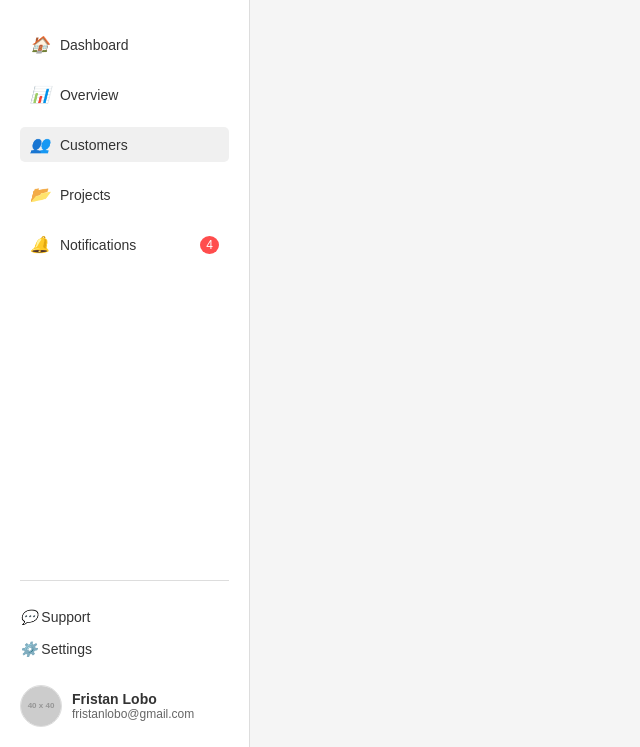
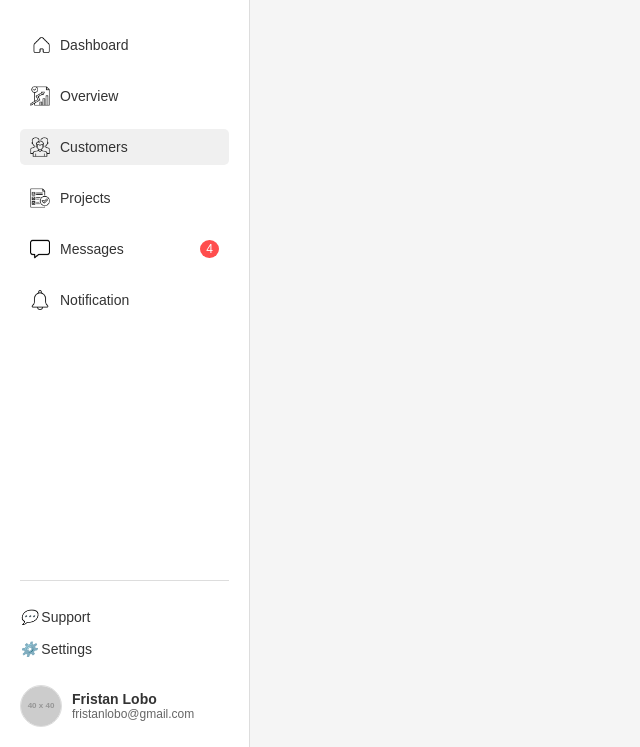
Before and after one commit to fristanlobo/Altimetrix_citi_bank, a plain HTML site: page components/sideBar.html in a window 1280 px wide. Shown: the part 53-800 px from the top of the page, without its empty margins (0-640 px from the left). Drawn offline with Linux system fonts and the light colour scheme; placeholder pictures from the web are drawn by us.

Commit message:
2nd commit

```diff
--- a/components/sideBar.html
+++ b/components/sideBar.html
@@ -14,13 +14,26 @@
     <nav>
       <ul class="menu">
         <li><a href="#">
-            <i class="icon">🏠</i>
+            <img src="../assets/images/home.png" height="20px" width="20px" />
             Dashboard</a>
         </li>
-        <li><a href="#"><i class="icon">📊</i> Overview</a></li>
-        <li class="active"><a href="#"><i class="icon">👥</i> Customers</a></li>
-        <li><a href="#"><i class="icon">📂</i> Projects</a></li>
-        <li><a href="#"><i class="icon">🔔</i> Notifications <span class="notification-count">4</span></a></li>
+        <li><a href="#">
+            <img src="../assets/images/Overview.png" height="20px" width="20px" />
+            Overview</a>
+        </li>
+        <li class="active"><a href="#">
+            <img src="../assets/images/people.png" height="20px" width="20px" />
+            Customers</a>
+        </li>
+        <li><a href="#">
+            <img src="../assets/images/project.png" height="20px" width="20px" /> Projects</a>
+        </li>
+        <li><a href="#">
+          <img src="../assets/images/message.png" height="20px" width="20px" /> Messages <span class="notification-count">4</span></a>
+        </li>
+        <li><a href="#">
+          <img src="../assets/images/bell.png" height="20px" width="20px" /> Notification </a>
+        </li>
       </ul>
     </nav>
     <div class="support-section">
```
Also changed, not shown: assets/images/Overview.png (added), assets/images/bell.png (added), assets/images/home.png (added), assets/images/message.png (added), assets/images/people.png (added), assets/images/project.png (added).
